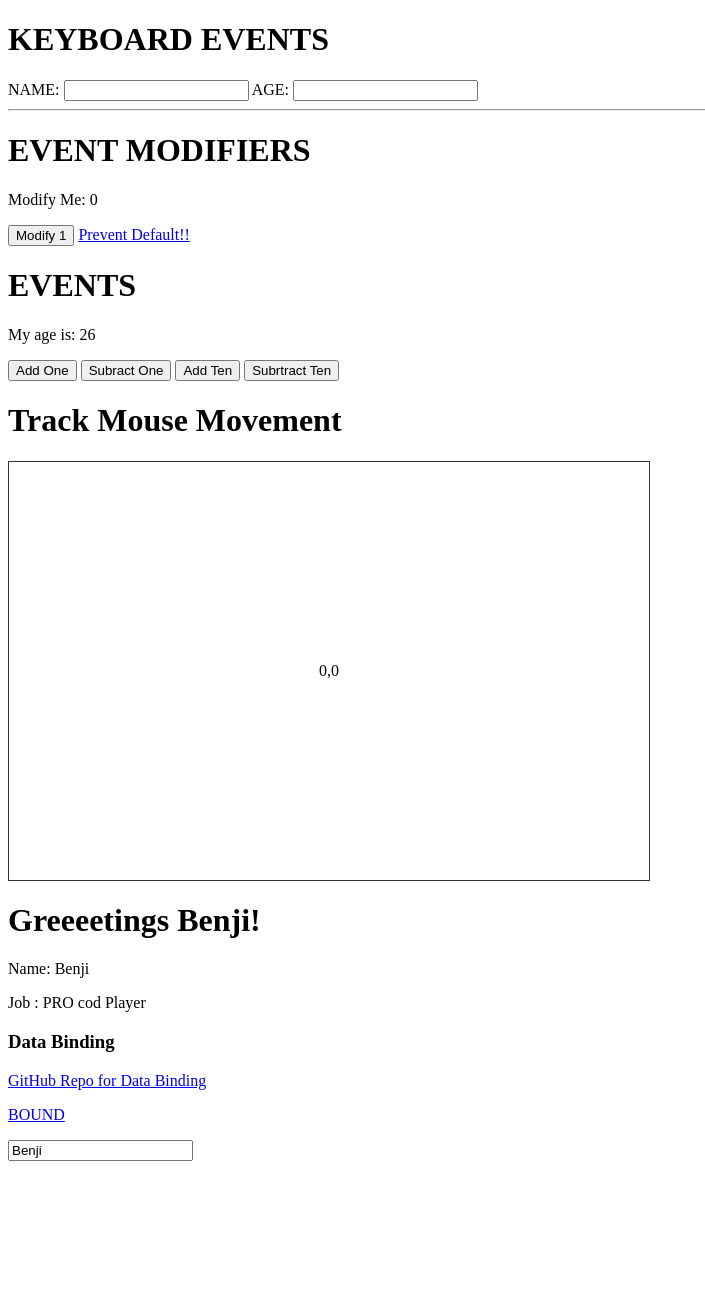
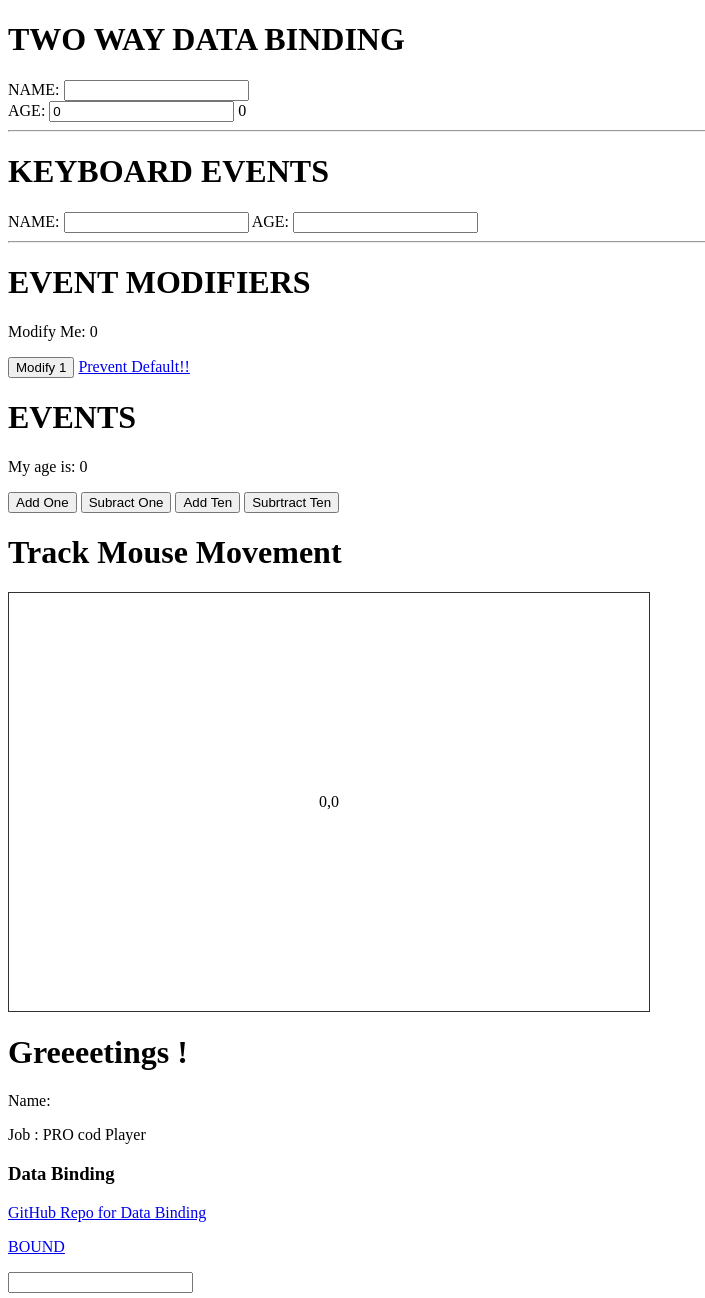
Before and after one commit to B-Griffinn/vuejs-basics, a plain HTML site: page index.html in a window 1280 px wide. Shown: the whole page, without its empty margins (0-705 px from the left). Before the commit the page ends 1169 px from the top, so only its background shows below. Drawn offline with nearby package versions, Linux system fonts and the light colour scheme.

Commit message:
Two Way Data Binding

```diff
--- a/app.js
+++ b/app.js
@@ -6,11 +6,11 @@ new Vue({
 
     // data property holds all of our data for this Vue instance
     data: {
-        name: 'Benji',
+        name: '',
+        age: 0,
         job: 'PRO cod Player',
         website: 'https://github.com/B-Griffinn/vuejs-basics',
         websiteTag: '<a href="https://github.com/B-Griffinn/vuejs-basics"> BOUND </a>',
-        age: 26,
         x: 0,
         y:0,
         modifyMe: 0,
@@ -40,10 +40,11 @@ new Vue({
             alert("You clicked meh")
         },
         logName: function() {
-            console.log('youn entered your name')
+            // console.log('youn entered your name')
+
         },
         logAge: function() {
-            console.log('youn entered your age')
+            // console.log('youn entered your age')
         }
     },
 });
--- a/index.html
+++ b/index.html
@@ -11,7 +11,24 @@
     <!-- root element controlled by Vue() in app.js -->
     <div id="vue-app">
 
+        <h1>TWO WAY DATA BINDING</h1>
+        <label>NAME: </label>
+        <input
+            type="text"
+            v-model="name"
+        />
+        <span>{{ name }}</span>
+        <br>
 
+        <label>AGE: </label>
+        <input
+            type="number"
+            v-model="age"
+        />
+        <span>{{ age }}</span>
+
+
+<hr>
         <h1>KEYBOARD EVENTS</h1>
         <label>NAME: </label>
         <input
@@ -24,8 +41,6 @@
             type="number"
             v-on:keyup.alt.enter="logAge"
         />
-
-
             <hr>
         <h1>EVENT MODIFIERS</h1>
         <p>Modify Me: {{ modifyMe }}</p>
```
